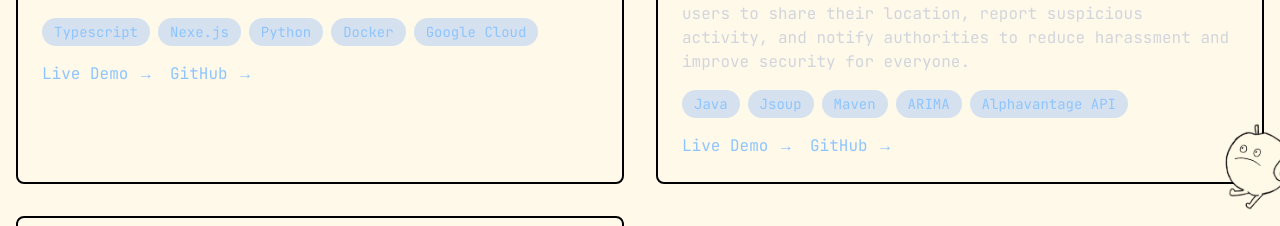
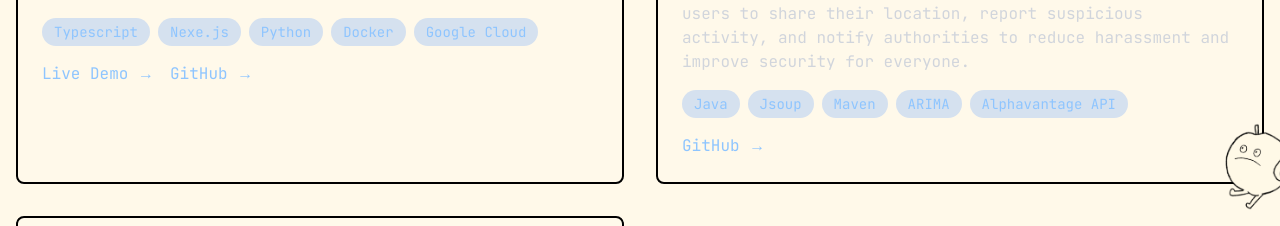
Before and after one commit to mzhang055/personal-website, a Next.js app: page / in a window 1280 px wide. Shown: the part 2065-2291 px from the top of the page. Built offline with nearby package versions, Linux system fonts and the light colour scheme.

Commit message:
fix: stocked project card github url

```diff
--- a/src/app/page.tsx
+++ b/src/app/page.tsx
@@ -86,8 +86,7 @@ export default function Home() {
             title="stocked"
             description="Help users navigate public transit safely by providing real-time risk reports on stops and stations, enabling users to share their location, report suspicious activity, and notify authorities to reduce harassment and improve security for everyone."
             technologies={["Java", "Jsoup", "Maven", "ARIMA", "Alphavantage API"]}
-            demoUrl = "https://devpost.com/software/nightlight-64g8wc"
-            githubUrl="https://github.com/samanthavmac/nightlight"
+            githubUrl="https://github.com/mzhang055/Stocked"
             imageUrl="/stocked.png"
             stickers={{
               //topRight: true,
```
